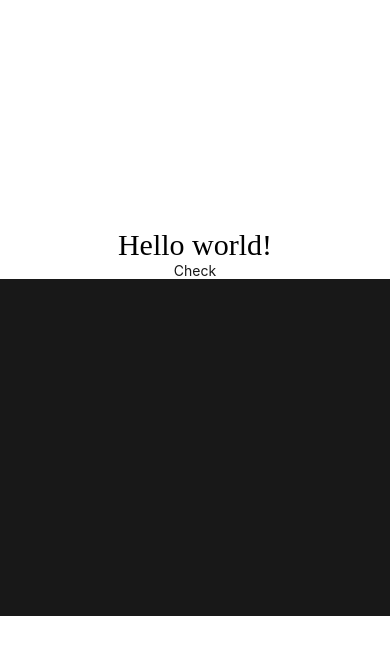
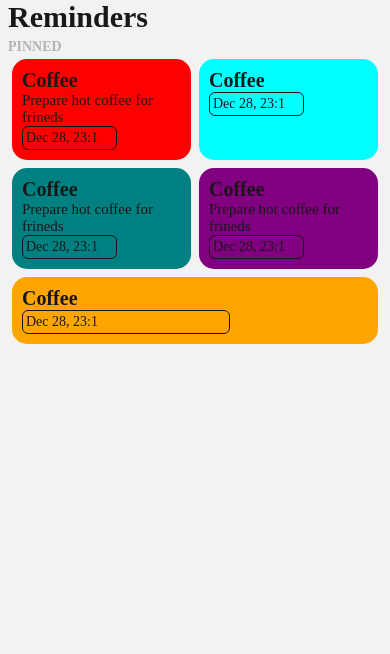
Before and after one commit to ajalasegun1/remindme, a React Native app: screen /HomeScreen in a window 390 px wide. Shown: the top 654 px of the page. Built offline with nearby package versions, Linux system fonts and the light colour scheme.

Commit message:
pinned cmmponent design done

```diff
--- a/App.tsx
+++ b/App.tsx
@@ -10,20 +10,11 @@ import {
 } from 'react-native';
 import MyText from './src/components/MyText';
 import {light, dark} from './src/theme/colors';
+import {SafeAreaProvider} from 'react-native-safe-area-context';
+import RootStack from './src/navigation/RootStack';
 
 const App = () => {
-  return (
-    <SafeAreaView style={styles.container}>
-      <Text style={styles.text}>Hello world!</Text>
-      <MyText>Check</MyText>
-      <View
-        style={{
-          width: '100%',
-          height: '40%',
-          backgroundColor: dark.layer,
-        }}></View>
-    </SafeAreaView>
-  );
+  return <RootStack />;
 };
 
 const styles = StyleSheet.create({
--- a/index.js
+++ b/index.js
@@ -1,7 +1,7 @@
 /**
  * @format
  */
-
+import 'react-native-gesture-handler';
 import {AppRegistry} from 'react-native';
 import App from './App';
 import {name as appName} from './app.json';
--- a/package.json
+++ b/package.json
@@ -11,10 +11,16 @@
   },
   "dependencies": {
     "@react-native-community/push-notification-ios": "^1.10.1",
+    "@react-navigation/native": "^6.1.1",
+    "@react-navigation/stack": "^6.3.10",
     "@reduxjs/toolkit": "^1.9.1",
+    "dayjs": "^1.11.7",
     "react": "18.1.0",
     "react-native": "0.70.6",
+    "react-native-gesture-handler": "^2.8.0",
     "react-native-push-notification": "^8.1.1",
+    "react-native-safe-area-context": "^4.4.1",
+    "react-native-screens": "^3.18.2",
     "redux-persist": "^6.0.0"
   },
   "devDependencies": {
--- /dev/null
+++ b/src/components/Homescreen/Pinned.tsx
@@ -0,0 +1,120 @@
+import {ListRenderItem, StyleSheet, useColorScheme, View} from 'react-native';
+import React from 'react';
+import MyText from '../MyText';
+import {bgColors, dark, light} from '../../theme/colors';
+import {FlatList} from 'react-native-gesture-handler';
+import {ItemType} from './homeScreenTypes';
+import dayjs from 'dayjs';
+
+const Pinned = () => {
+  const theme = useColorScheme();
+  const isDark = theme === 'dark';
+  const feat = [
+    {
+      id: 1,
+      title: 'Coffee',
+      body: 'Prepare hot coffee for frineds',
+      date: new Date(),
+      time: new Date(),
+      color: 'red',
+    },
+    {
+      id: 2,
+      title: 'Coffee',
+      body: '',
+      date: new Date(),
+      time: new Date(),
+      color: 'cyan',
+    },
+    {
+      id: 3,
+      title: 'Coffee',
+      body: 'Prepare hot coffee for frineds',
+      date: new Date(),
+      time: new Date(),
+      color: 'teal',
+    },
+    {
+      id: 4,
+      title: 'Coffee',
+      body: 'Prepare hot coffee for frineds',
+      date: new Date(),
+      time: new Date(),
+      color: 'purple',
+    },
+    {
+      id: 5,
+      title: 'Coffee',
+      body: '',
+      date: new Date(),
+      time: new Date(),
+      color: 'orange',
+    },
+  ];
+
+  const MYCOLOR = bgColors.two;
+
+  const renderItem: ListRenderItem<ItemType> = ({item, index}) => (
+    <View style={[styles.item, {backgroundColor: item.color}]}>
+      <MyText style={styles.title} numberOfLines={2}>
+        {item.title}
+      </MyText>
+      <MyText style={styles.body} numberOfLines={2}>
+        {item.body}
+      </MyText>
+
+      <MyText
+        style={[
+          styles.timeContainer,
+          {borderColor: isDark ? dark.primaryText : light.primaryText},
+        ]}>
+        {dayjs(item.date).format('MMM DD')}, {dayjs(item.time).format('H:m')}
+      </MyText>
+    </View>
+  );
+  return (
+    <View style={styles.container}>
+      <MyText style={[{color: light.secondaryText}, styles.text]}>
+        Pinned
+      </MyText>
+      <FlatList
+        data={feat}
+        renderItem={renderItem}
+        keyExtractor={item => item.id.toString()}
+        numColumns={2}
+      />
+    </View>
+  );
+};
+
+export default Pinned;
+
+const styles = StyleSheet.create({
+  container: {
+    marginVertical: 5,
+  },
+  text: {
+    textTransform: 'uppercase',
+    fontWeight: '600',
+  },
+  item: {
+    flex: 1,
+    padding: 10,
+    margin: 4,
+    borderRadius: 15,
+  },
+  title: {
+    fontSize: 20,
+    fontWeight: '600',
+  },
+  body: {
+    fontSize: 15,
+  },
+  timeContainer: {
+    borderColor: '#d3d3d3',
+    borderWidth: 1,
+    width: '60%',
+    padding: 3,
+    borderRadius: 6,
+  },
+});
--- /dev/null
+++ b/src/components/Homescreen/homeScreenTypes.ts
@@ -0,0 +1,8 @@
+export type ItemType = {
+  id: number;
+  title: string;
+  body: string;
+  date: Date;
+  time: Date;
+  color: string;
+};
--- a/src/components/MyText.tsx
+++ b/src/components/MyText.tsx
@@ -12,7 +12,7 @@ const MyText = ({children, style, numberOfLines}: Props) => {
   const DARKTEXT = dark.primaryText;
   const LIGHTTEXT = light.primaryText;
   return (
-    <Text style={[{color: isDark ? DARKTEXT : LIGHTTEXT}, style]}>
+    <Text style={[styles.text, {color: isDark ? DARKTEXT : LIGHTTEXT}, style]}>
       {children}
     </Text>
   );
@@ -20,4 +20,8 @@ const MyText = ({children, style, numberOfLines}: Props) => {
 
 export default MyText;
 
-const styles = StyleSheet.create({});
+const styles = StyleSheet.create({
+  text: {
+    fontFamily: 'Jost',
+  },
+});
--- /dev/null
+++ b/src/navigation/RootStack.tsx
@@ -0,0 +1,24 @@
+import {StyleSheet, Text, View} from 'react-native';
+import React from 'react';
+import {createStackNavigator} from '@react-navigation/stack';
+import {NavigationContainer} from '@react-navigation/native';
+import {RootStackParamList} from './navTypes';
+import HomeScreen from '../screens/HomeScreen';
+
+const RootStack = () => {
+  const Stack = createStackNavigator<RootStackParamList>();
+  return (
+    <NavigationContainer>
+      <Stack.Navigator
+        screenOptions={{
+          headerShown: false,
+        }}>
+        <Stack.Screen name="HomeScreen" component={HomeScreen} />
+      </Stack.Navigator>
+    </NavigationContainer>
+  );
+};
+
+export default RootStack;
+
+const styles = StyleSheet.create({});
--- /dev/null
+++ b/src/navigation/navTypes.ts
@@ -0,0 +1,3 @@
+export type RootStackParamList = {
+  HomeScreen: undefined;
+};
--- /dev/null
+++ b/src/screens/HomeScreen.tsx
@@ -0,0 +1,31 @@
+import {ScrollView, StyleSheet, Text, View} from 'react-native';
+import React from 'react';
+import {SafeAreaView} from 'react-native-safe-area-context';
+import MyText from '../components/MyText';
+import Pinned from '../components/Homescreen/Pinned';
+
+const HomeScreen = () => {
+  return (
+    <SafeAreaView style={styles.container}>
+      {/* <ScrollView
+        style={{flex: 1, paddingTop: 8}}
+        showsVerticalScrollIndicator={false}> */}
+      <MyText style={styles.text}>Reminders</MyText>
+      <Pinned />
+      {/* </ScrollView> */}
+    </SafeAreaView>
+  );
+};
+
+export default HomeScreen;
+
+const styles = StyleSheet.create({
+  container: {
+    flex: 1,
+    paddingHorizontal: 8,
+  },
+  text: {
+    fontSize: 30,
+    fontWeight: 'bold',
+  },
+});
```
Also changed, not shown: 3 other files (tests, documents, lock files or other folders).
